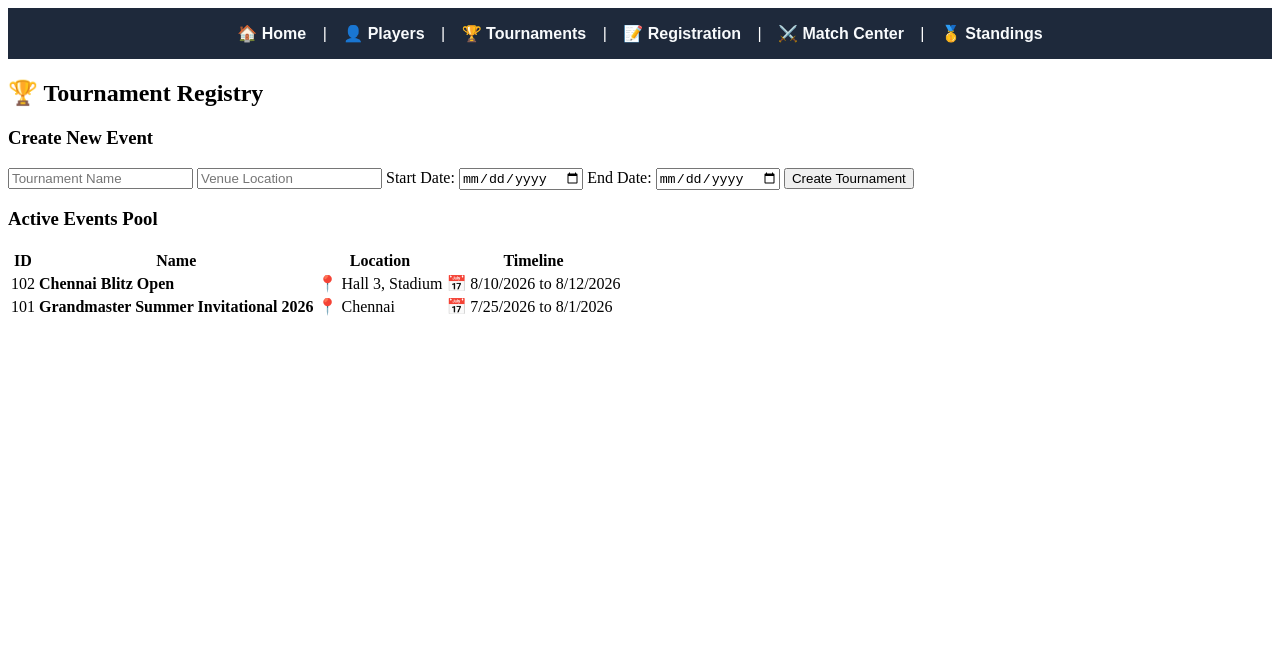
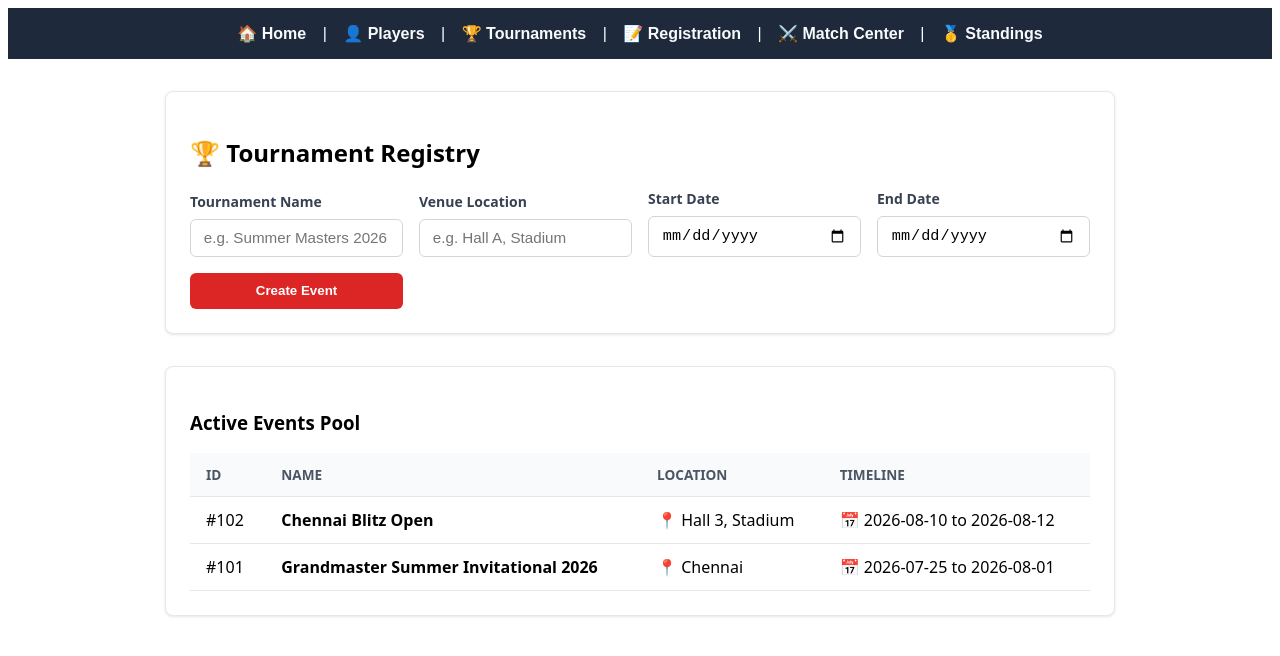
Before and after one commit to pRIYa25S/chess_tournament, a SvelteKit app: page /tournament in a window 1280 px wide. Shown: the top 656 px of the page. Built offline with nearby package versions, Linux system fonts and the light colour scheme.

Commit message:
style: apply UI cards and table layout to players and tournaments

```diff
--- a/src/routes/player/+page.svelte
+++ b/src/routes/player/+page.svelte
@@ -1,29 +1,41 @@
 <script>
   export let data;
   export let form;
-    $: currentPlayers = data?.player || [];
 </script>
 
-<div class="dashboard-container">
+<div class="container">
+  <div class="card">
+    <h2>👤 Enroll New Competitor</h2>
+
     {#if form?.success}
-        <div class="alert alert-success">🏅 Player enrolled successfully!</div>
-    {:else if form?.error}
-        <div class="alert alert-danger">⚠️ {form.error}</div>
+      <div class="alert alert-success">
+        ✅ Player enrolled successfully!
+      </div>
     {/if}
 
-    <div class="form-card">
-        <h2>Enroll New Competitor</h2>
-        <form method="POST" action="?/create" class="inline-form">
-            <input type="text" name="name" placeholder="Full Name" required />
-            <input type="email" name="email" placeholder="Email Address" required />
-            <input type="number" name="rating" placeholder="Chess Rating" required />
-            <button type="submit">Register Player</button>
+    <form method="POST" class="form-grid">
+      <div class="form-group">
+        <label for="name">Full Name</label>
+        <input type="text" id="name" name="name" placeholder="e.g. Garry Kasparov" required />
+      </div>
+
+      <div class="form-group">
+        <label for="email">Email Address</label>
+        <input type="email" id="email" name="email" placeholder="player@chess.com" required />
+      </div>
+
+      <div class="form-group">
+        <label for="rating">Chess Rating (Elo)</label>
+        <input type="number" id="rating" name="rating" placeholder="1500" required />
+      </div>
+
+      <button type="submit" class="btn-primary">Register Player</button>
     </form>
   </div>
 
-    <div class="table-card">
-        <h2>Registered Competitors</h2>
-        <table>
+  <div class="card margin-top">
+    <h3>Registered Competitors</h3>
+    <table class="data-table">
       <thead>
         <tr>
           <th>ID</th>
@@ -33,15 +45,97 @@
         </tr>
       </thead>
       <tbody>
-                {#each currentPlayers as p}
+        {#each data.players as player}
           <tr>
-                        <td>#{p.id}</td>
-                        <td>{p.name}</td>
-                        <td>{p.email}</td>
-                        <td>{p.rating}</td>
+            <td>#{player.id}</td>
+            <td><strong>{player.name}</strong></td>
+            <td>{player.email}</td>
+            <td>⚡ {player.rating}</td>
           </tr>
         {/each}
       </tbody>
     </table>
   </div>
 </div>
+
+<style>
+  .container {
+    max-width: 900px;
+    margin: 2rem auto;
+    padding: 0 1rem;
+    font-family: system-ui, -apple-system, sans-serif;
+  }
+  .card {
+    background: #ffffff;
+    border: 1px solid #e5e7eb;
+    border-radius: 8px;
+    padding: 1.5rem;
+    box-shadow: 0 1px 3px rgba(0,0,0,0.1);
+  }
+  .margin-top {
+    margin-top: 2rem;
+  }
+  .form-grid {
+    display: grid;
+    grid-template-columns: repeat(auto-fit, minmax(200px, 1fr));
+    gap: 1rem;
+    align-items: end;
+  }
+  .form-group {
+    display: flex;
+    flex-direction: column;
+    gap: 0.5rem;
+  }
+  label {
+    font-size: 0.875rem;
+    font-weight: 600;
+    color: #374151;
+  }
+  input {
+    padding: 0.6rem 0.8rem;
+    border: 1px solid #d1d5db;
+    border-radius: 6px;
+    font-size: 0.95rem;
+  }
+  input:focus {
+    outline: none;
+    border-color: #6366f1;
+    box-shadow: 0 0 0 3px rgba(99, 102, 241, 0.2);
+  }
+  .btn-primary {
+    background-color: #4f46e5;
+    color: white;
+    border: none;
+    padding: 0.65rem 1.2rem;
+    border-radius: 6px;
+    font-weight: 600;
+    cursor: pointer;
+    transition: background 0.2s;
+  }
+  .btn-primary:hover {
+    background-color: #4338ca;
+  }
+  .alert-success {
+    background-color: #d1fae5;
+    color: #065f46;
+    padding: 0.75rem 1rem;
+    border-radius: 6px;
+    margin-bottom: 1rem;
+  }
+  .data-table {
+    width: 100%;
+    border-collapse: collapse;
+    margin-top: 1rem;
+  }
+  .data-table th, .data-table td {
+    padding: 0.75rem 1rem;
+    text-align: left;
+    border-bottom: 1px solid #e5e7eb;
+  }
+  .data-table th {
+    background-color: #f9fafb;
+    color: #4b5563;
+    font-size: 0.85rem;
+    text-transform: uppercase;
+  }
+</style>
--- a/src/routes/tournament/+page.svelte
+++ b/src/routes/tournament/+page.svelte
@@ -1,36 +1,46 @@
 <script>
-    import { invalidateAll } from '$app/navigation';
-    let { data, form } = $props();
-
-    $effect(() => {
-        if (form && form.success) {
-            invalidateAll();
-        }
-    });
+  export let data;
+  export let form;
 </script>
 
-<main class="container">
+<div class="container">
+  <div class="card">
     <h2>🏆 Tournament Registry</h2>
 
-    <section class="box">
-        <h3>Create New Event</h3>
-        <form method="POST" action="?/create">
-            <input type="text" name="name" placeholder="Tournament Name" required />
+    {#if form?.success}
+      <div class="alert alert-success">
+        ✅ Tournament created successfully!
+      </div>
+    {/if}
 
-            <input type="text" name="location" placeholder="Venue Location" required />
+    <form method="POST" class="form-grid">
+      <div class="form-group">
+        <label for="name">Tournament Name</label>
+        <input type="text" id="name" name="name" placeholder="e.g. Summer Masters 2026" required />
+      </div>
 
-            <label for="start">Start Date:</label>
-            <input type="date" id="start" name="start_date" required />
+      <div class="form-group">
+        <label for="location">Venue Location</label>
+        <input type="text" id="location" name="location" placeholder="e.g. Hall A, Stadium" required />
+      </div>
 
-            <label for="end">End Date:</label>
-            <input type="date" id="end" name="end_date" required />
+      <div class="form-group">
+        <label for="startDate">Start Date</label>
+        <input type="date" id="startDate" name="startDate" required />
+      </div>
 
-            <button type="submit" class="btn-primary">Create Tournament</button>
+      <div class="form-group">
+        <label for="endDate">End Date</label>
+        <input type="date" id="endDate" name="endDate" required />
+      </div>
+
+      <button type="submit" class="btn-primary">Create Event</button>
     </form>
-    </section>
+  </div>
 
+  <div class="card margin-top">
     <h3>Active Events Pool</h3>
-    <table>
+    <table class="data-table">
       <thead>
         <tr>
           <th>ID</th>
@@ -40,16 +50,97 @@
         </tr>
       </thead>
       <tbody>
-            {#if data && data.tournaments && data.tournaments.length > 0}
-                {#each data.tournaments as t}
+        {#each data.tournaments as tourney}
           <tr>
-                        <td>{t.id}</td>
-                        <td><strong>{t.name}</strong></td>
-                        <td>📍 {t.location || 'Unknown Venue'}</td>
-                        <td>📅 {new Date(t.start_date).toLocaleDateString()} to {new Date(t.end_date).toLocaleDateString()}</td>
+            <td>#{tourney.id}</td>
+            <td><strong>{tourney.name}</strong></td>
+            <td>📍 {tourney.location}</td>
+            <td>📅 {tourney.start_date || tourney.startDate} to {tourney.end_date || tourney.endDate}</td>
           </tr>
         {/each}
-            {/if}
       </tbody>
     </table>
-</main>
+  </div>
+</div>
+
+<style>
+  .container {
+    max-width: 950px;
+    margin: 2rem auto;
+    padding: 0 1rem;
+    font-family: system-ui, -apple-system, sans-serif;
+  }
+  .card {
+    background: #ffffff;
+    border: 1px solid #e5e7eb;
+    border-radius: 8px;
+    padding: 1.5rem;
+    box-shadow: 0 1px 3px rgba(0,0,0,0.1);
+  }
+  .margin-top {
+    margin-top: 2rem;
+  }
+  .form-grid {
+    display: grid;
+    grid-template-columns: repeat(auto-fit, minmax(180px, 1fr));
+    gap: 1rem;
+    align-items: end;
+  }
+  .form-group {
+    display: flex;
+    flex-direction: column;
+    gap: 0.5rem;
+  }
+  label {
+    font-size: 0.875rem;
+    font-weight: 600;
+    color: #374151;
+  }
+  input {
+    padding: 0.6rem 0.8rem;
+    border: 1px solid #d1d5db;
+    border-radius: 6px;
+    font-size: 0.95rem;
+  }
+  input:focus {
+    outline: none;
+    border-color: #6366f1;
+    box-shadow: 0 0 0 3px rgba(99, 102, 241, 0.2);
+  }
+  .btn-primary {
+    background-color: #dc2626;
+    color: white;
+    border: none;
+    padding: 0.65rem 1.2rem;
+    border-radius: 6px;
+    font-weight: 600;
+    cursor: pointer;
+    transition: background 0.2s;
+  }
+  .btn-primary:hover {
+    background-color: #b91c1c;
+  }
+  .alert-success {
+    background-color: #d1fae5;
+    color: #065f46;
+    padding: 0.75rem 1rem;
+    border-radius: 6px;
+    margin-bottom: 1rem;
+  }
+  .data-table {
+    width: 100%;
+    border-collapse: collapse;
+    margin-top: 1rem;
+  }
+  .data-table th, .data-table td {
+    padding: 0.75rem 1rem;
+    text-align: left;
+    border-bottom: 1px solid #e5e7eb;
+  }
+  .data-table th {
+    background-color: #f9fafb;
+    color: #4b5563;
+    font-size: 0.85rem;
+    text-transform: uppercase;
+  }
+</style>
```
Lines whose indentation alone changed are shown as unchanged.
